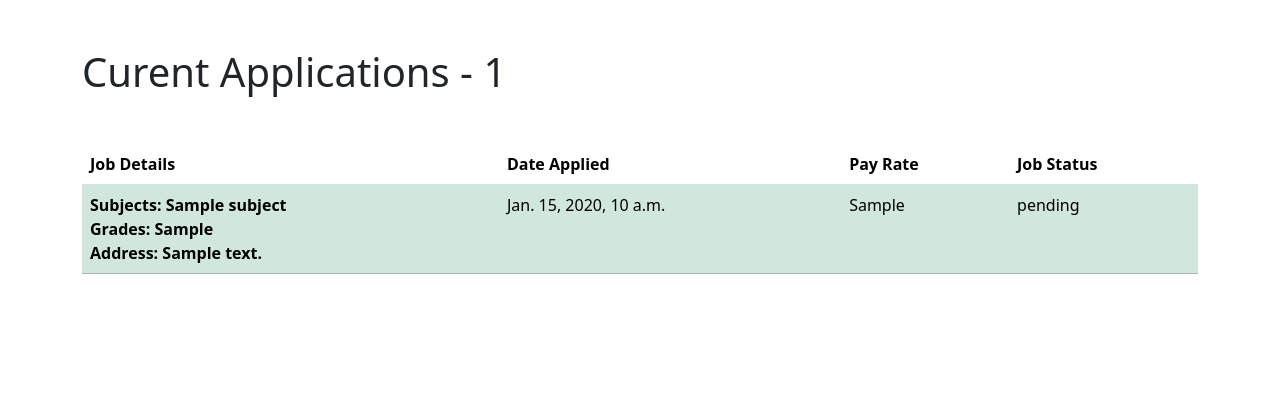
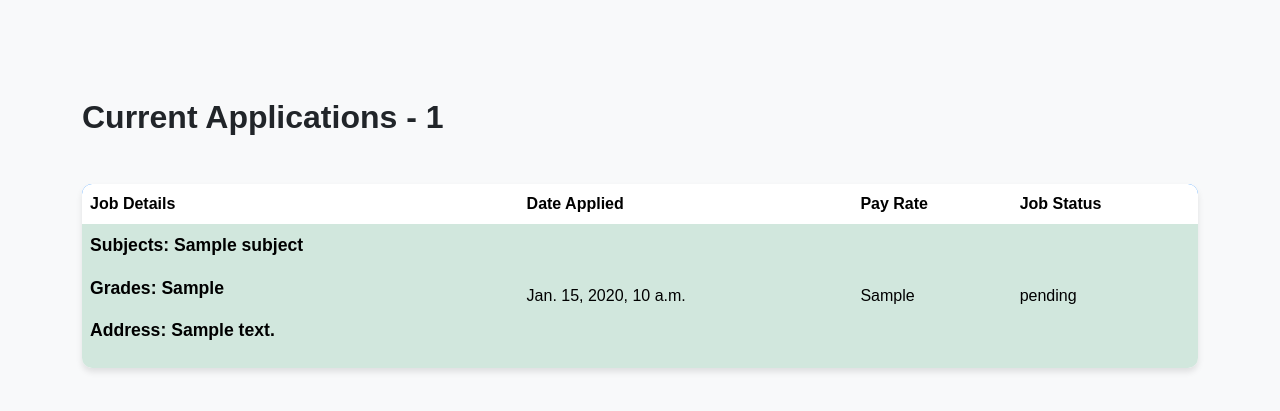
Before and after one commit to LeaderMalang/GreatMindZone, a Django app: page /current-applications in a window 1280 px wide. Shown: the top 411 px of the page. Run offline with Django 4.2, Linux system fonts and the light colour scheme; a user stored in the database is signed in; tables that the repository leaves empty hold one stand-in row (values such as "Sample post"); parts of the project's set-up code (start-up, migrations or seed data) failed here and were passed over.

Commit message:
minor changes

```diff
--- a/greatmindzapp/templates/current_applications.html
+++ b/greatmindzapp/templates/current_applications.html
@@ -1,12 +1,67 @@
 <!DOCTYPE html>
 <html lang="en">
   <head>
+    <meta charset="UTF-8" />
+    <meta name="viewport" content="width=device-width, initial-scale=1.0" />
+    <title>Current Applications</title>
     <link href="https://cdn.jsdelivr.net/npm/bootstrap@5.3.2/dist/css/bootstrap.min.css" rel="stylesheet" />
     <link rel="stylesheet" href="https://cdnjs.cloudflare.com/ajax/libs/font-awesome/6.4.2/css/all.min.css" integrity="sha512-z3gLpd7yknf1YoNbCzqRKc4qyor8gaKU1qmn+CShxbuBusANI9QpRohGBreCFkKxLhei6S9CQXFEbbKuqLg0DA==" crossorigin="anonymous" referrerpolicy="no-referrer" />
+    <style>
+      body {
+        background-color: #f8f9fa;
+        font-family: Arial, sans-serif;
+      }
+
+      .container {
+        padding-top: 50px;
+      }
+
+      .job-details {
+        font-weight: bold;
+        font-size: 1.1rem;
+      }
+
+      .table th,
+      .table td {
+        vertical-align: middle;
+      }
+
+      .table-title {
+        font-size: 2rem;
+        font-weight: bold;
+        margin-bottom: 30px;
+      }
+
+      .table {
+        border-radius: 10px;
+        overflow: hidden;
+        box-shadow: 0 4px 6px rgba(0, 0, 0, 0.1);
+        background-color: #fff;
+      }
+
+      .table thead tr {
+        background-color: #007bff;
+        color: #fff;
+      }
+
+      .table th,
+      .table td {
+        border: none;
+      }
+
+      .table-hover tbody tr:hover {
+        background-color: #f0f0f0;
+      }
+
+      .btn {
+        font-size: 1rem;
+        padding: 8px 20px;
+      }
+    </style>
   </head>
   <body>
     <div class="container">
-      <h1 class="mt-5 mb-5">Curent Applications - {{ count }}</h1>
+      <h1 class="mt-5 mb-5 table-title">Current Applications - {{ count }}</h1>
       {% for app in applications %}
         <table class="table table-hover">
           <thead>
@@ -19,17 +74,19 @@
           </thead>
           <tbody>
             <tr class="table-success">
-              <th scope="row">
-                Subjects:{% for subject in app.subject.all %}
-                  {{ subject }}
-                {% endfor %}
-                <br />
-                Grades:{% for grade in app.grade.all %}
-                  {{ grade }}{% if not forloop.last %}, {% endif %}
-                {% endfor %}
-                <br />
-                Address: {{ app.street_address }}
-              </th>
+              <td class="job-details">
+                <p>
+                  Subjects:{% for subject in app.subject.all %}
+                    {{ subject }}{% if not forloop.last %}, {% endif %}
+                  {% endfor %}
+                </p>
+                <p>
+                  Grades:{% for grade in app.grade.all %}
+                    {{ grade }}{% if not forloop.last %}, {% endif %}
+                  {% endfor %}
+                </p>
+                <p>Address: {{ app.street_address }}</p>
+              </td>
               <td>{{ app.created_at }}</td>
               <td>{{ app.pay_rate }}</td>
               <td>{{ app.jobstatus }}</td>
--- a/greatmindzapp/templates/tutorapplication.html
+++ b/greatmindzapp/templates/tutorapplication.html
@@ -168,7 +168,7 @@
         <span id="password-error" class="text-danger"></span>
         <br />
         <label for="id_confirm_password">Confirm Password:</label>
-        <input type="confirm_password" name="password" class="form-control" type="password" maxlength="128" required="" id="id_confirm_password" />
+        <input name="password" class="form-control" type="password" maxlength="128" required="" id="id_confirm_password" />
         <span id="confirm_password-error" class="text-danger"></span>
         <br />
         {{ tutor_form.captcha.errors }}
--- a/greatmindzapp/views.py
+++ b/greatmindzapp/views.py
@@ -320,7 +320,7 @@ def tutor_terms(request):
 
 def privacy(request):
     return render(request, "privacy_policy.html")
-
+from django import forms
 def apply_job(request, pk):
     if request.method == 'POST':
         job = GetTutor.objects.get(id=pk)
@@ -337,8 +337,14 @@ def apply_job(request, pk):
     else:
         job = GetTutor.objects.get(id=pk)
         form = GetTutorForm(instance=job)
+
+        fields_to_hide = ['email', 'mobile', 'street_address', 'last_name']
+        for field_name in fields_to_hide:
+            if field_name in form.fields:
+                form.fields[field_name].widget = forms.HiddenInput()
+        # Disabling fields for display purposes using CSS class
         for field in form.fields.values():
-            field.widget.attrs['disabled'] = 'disabled'
+            field.widget.attrs['class'] = 'disabled'
         return render(request, "apply_job.html", {'job': job, 'form': form})
 
 
```
Also changed, not shown: greatmindz/settings.py (+3 -6 lines), greatmindzapp/templates/apply_job.html (+16 -10 lines), greatmindzapp/templates/availablejobs.html (+9 -3 lines), greatmindzapp/templates/base.html (+14 -15 lines), greatmindzapp/templates/current_jobs.html (+69 -13 lines), greatmindzapp/templates/tutordashboard.html (+7 -2 lines), 1 other file.
